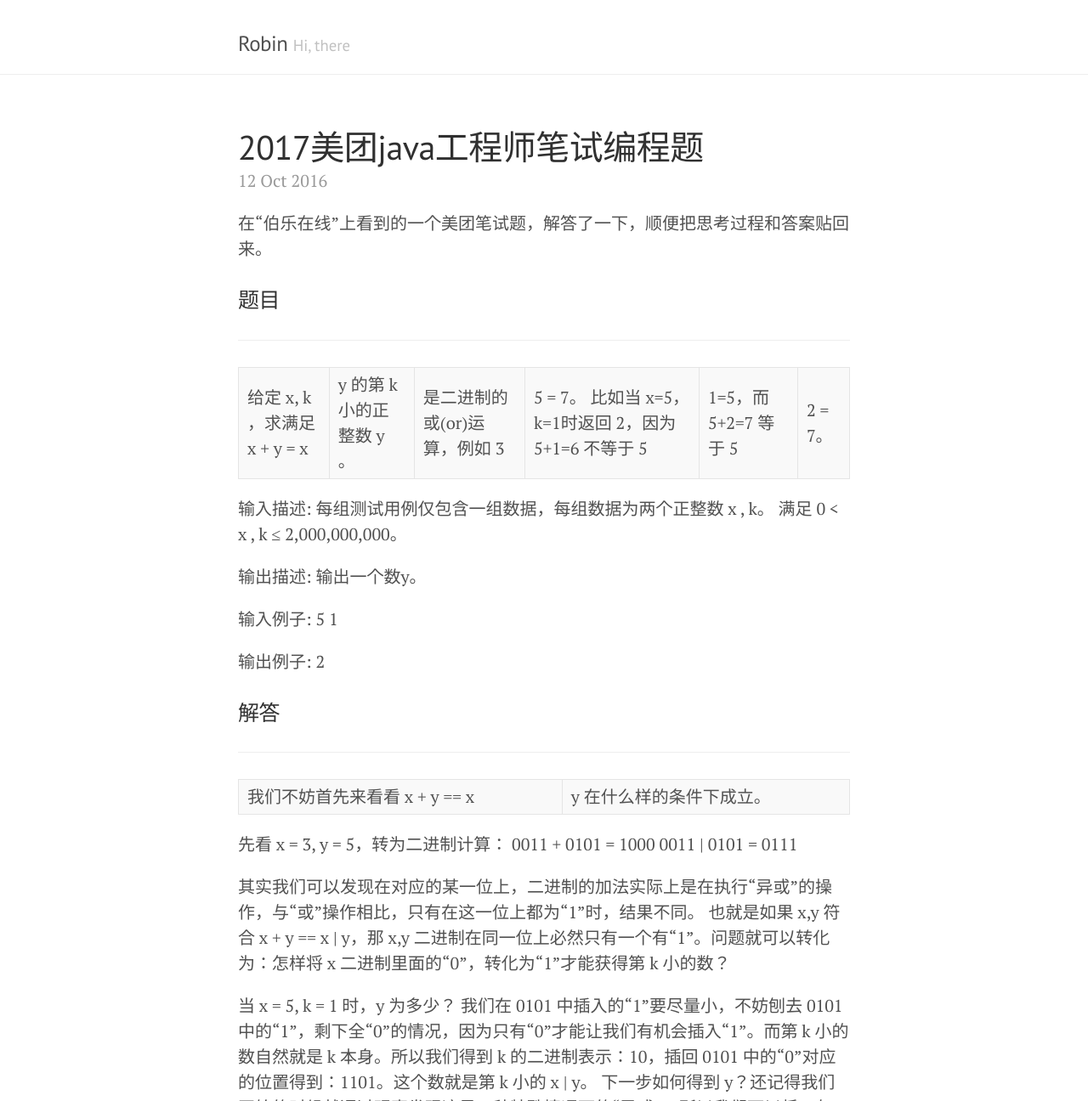
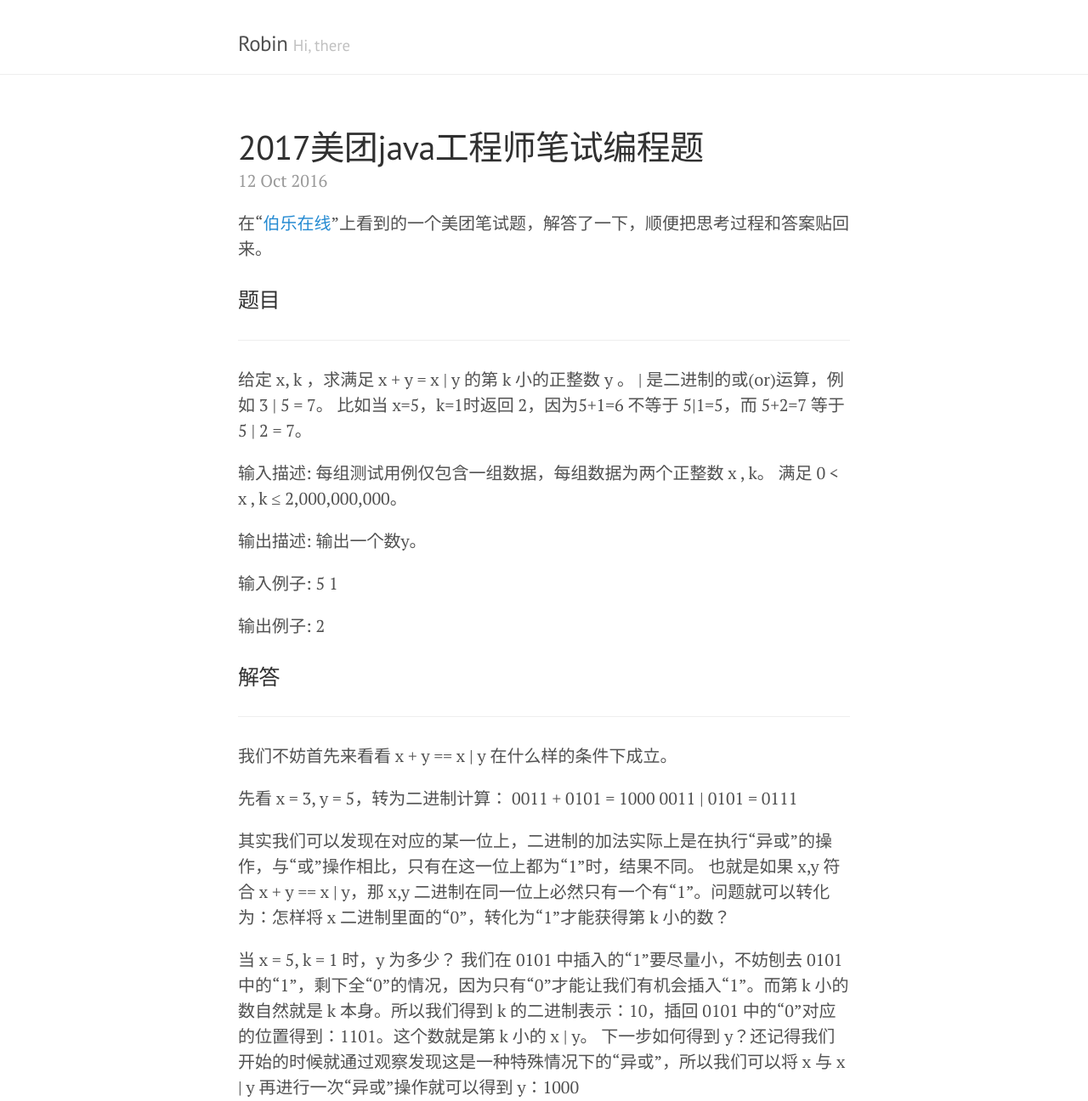
Before and after one commit to RobinGG/RobinGG.github.io, a Jekyll site: the page built from _posts/2016-10-12-Meituan-Written-Examination.md, in a window 1280 px wide and 1400 px high, cut to the strip 104-1400 px from the top of the window. Shown: the whole strip at 85% size. Built offline with Jekyll 4.4.1, drawn with Linux system fonts in a browser that asks for light colours; some of the changed lines change nothing that is shown.

Commit message:
update url and fix typo

```diff
--- a/_posts/2016-10-12-Meituan-Written-Examination.md
+++ b/_posts/2016-10-12-Meituan-Written-Examination.md
@@ -3,12 +3,12 @@ layout: post
 title: 2017美团java工程师笔试编程题
 ---
 
-在“伯乐在线”上看到的一个美团笔试题，解答了一下，顺便把思考过程和答案贴回来。
+在“[伯乐在线](http://group.jobbole.com/23599/#)”上看到的一个美团笔试题，解答了一下，顺便把思考过程和答案贴回来。
 
 ### 题目
 ---
 
-给定 x, k ，求满足 x + y = x | y 的第 k 小的正整数 y 。 | 是二进制的或(or)运算，例如 3 | 5 = 7。 比如当 x=5，k=1时返回 2，因为5+1=6 不等于 5|1=5，而 5+2=7 等于 5 | 2 = 7。
+给定 x, k ，求满足 x + y = x \| y 的第 k 小的正整数 y 。 \| 是二进制的或(or)运算，例如 3 \| 5 = 7。 比如当 x=5，k=1时返回 2，因为5+1=6 不等于 5\|1=5，而 5+2=7 等于 5 \| 2 = 7。
 
 输入描述:
 每组测试用例仅包含一组数据，每组数据为两个正整数 x , k。 满足 0 < x , k ≤ 2,000,000,000。
@@ -25,7 +25,7 @@ title: 2017美团java工程师笔试编程题
 ### 解答
 ---
 
-我们不妨首先来看看 x + y == x | y 在什么样的条件下成立。
+我们不妨首先来看看 x + y == x \| y 在什么样的条件下成立。
 
 先看 x = 3, y = 5，转为二进制计算：
 0011 + 0101 = 1000
```
